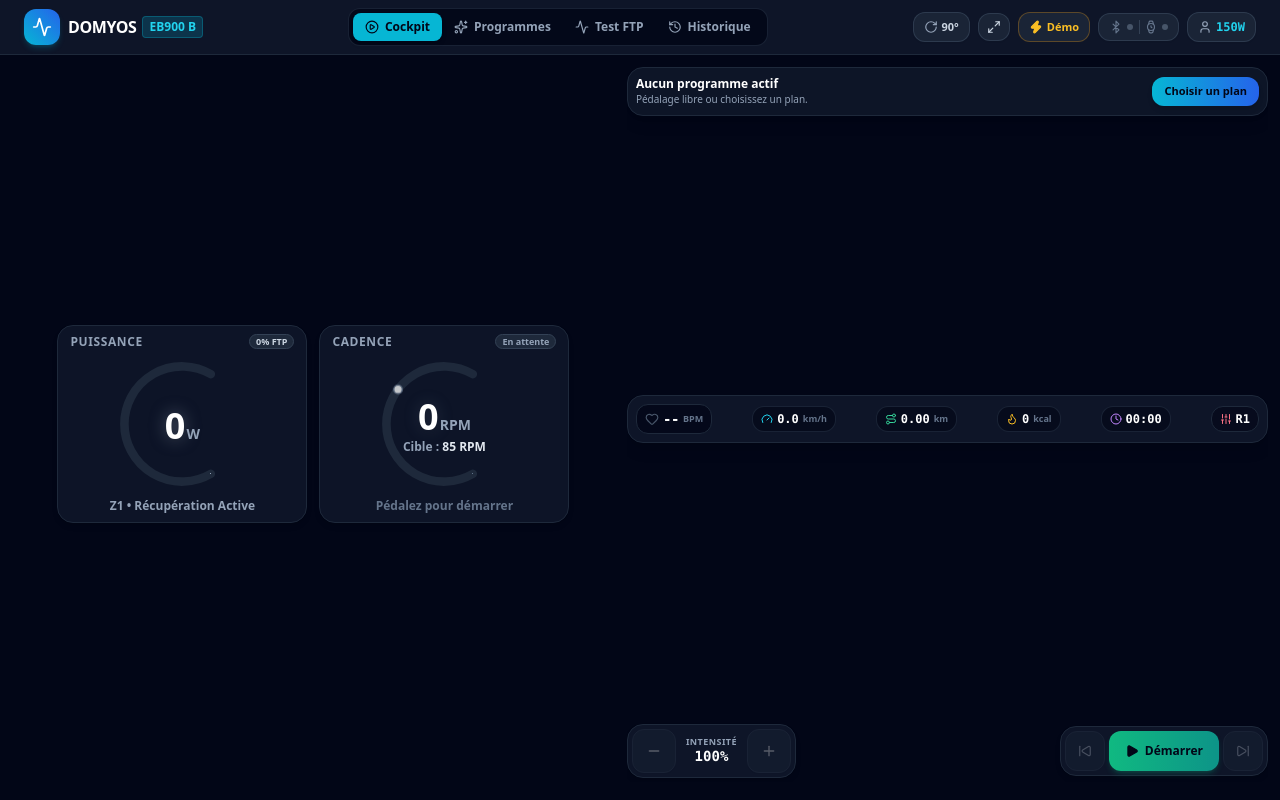
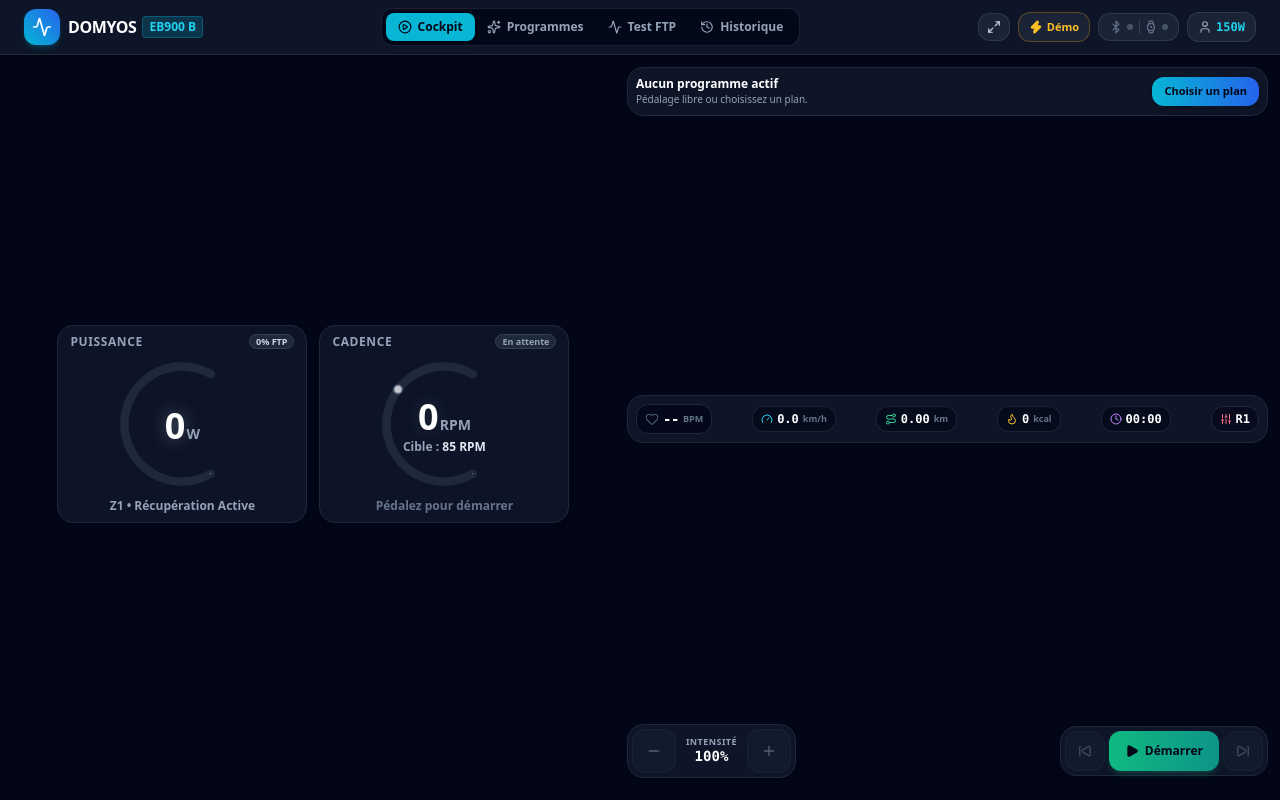
Before and after one commit to killbill81/exercices_velo_appartement, a React (Vite) app: page / in a window 1280 px wide. Built offline with nearby package versions, Linux system fonts and the light colour scheme.

Commit message:
fix(ui): remove CSS 90deg rotation hack to ensure clean natural vertical portrait layout on phones

```diff
--- a/src/App.tsx
+++ b/src/App.tsx
@@ -33,26 +33,12 @@ export default function App() {
   // Simulation mode
   const [isSimulating, setIsSimulating] = useState(false);
 
-  // Forced 90deg landscape mode
-  const [isForceLandscape, setIsForceLandscape] = useState<boolean>(() => {
+  useEffect(() => {
+    // Nettoyage éventuel d'anciens flags de rotation forcée
     try {
-      return localStorage.getItem('velo_force_landscape') === 'true';
-    } catch {
-      return false;
-    }
-  });
+      localStorage.removeItem('velo_force_landscape');
+    } catch {}
 
-  const handleToggleForceLandscape = () => {
-    setIsForceLandscape((prev) => {
-      const next = !prev;
-      try {
-        localStorage.setItem('velo_force_landscape', String(next));
-      } catch {}
-      return next;
-    });
-  };
-
-  useEffect(() => {
     // 0. Libérer l'orientation pour un comportement mobile natif fluide (portrait/paysage)
     try {
       if (typeof window !== 'undefined' && 'screen' in window && window.screen.orientation && 'unlock' in window.screen.orientation) {
@@ -128,9 +114,7 @@ export default function App() {
   };
 
   return (
-    <div className={`h-[100dvh] max-h-[100dvh] bg-slate-950 text-slate-100 flex flex-col selection:bg-cyan-500 selection:text-white overflow-hidden ${
-      isForceLandscape ? 'forced-landscape-mode' : ''
-    }`}>
+    <div className="h-[100dvh] max-h-[100dvh] bg-slate-950 text-slate-100 flex flex-col selection:bg-cyan-500 selection:text-white overflow-hidden">
       {/* Header */}
       <Header
         activeTab={activeTab}
@@ -141,8 +125,6 @@ export default function App() {
         onOpenProfileModal={() => setIsProfileModalOpen(true)}
         isSimulating={isSimulating}
         onToggleSimulation={handleToggleSimulation}
-        isForceLandscape={isForceLandscape}
-        onToggleForceLandscape={handleToggleForceLandscape}
       />
 
       {/* Main Content Area */}
--- a/src/components/cockpit/LiveCockpit.tsx
+++ b/src/components/cockpit/LiveCockpit.tsx
@@ -61,11 +61,11 @@ export const LiveCockpit: React.FC<LiveCockpitProps> = ({
         nextWatts={workoutState.nextStep?.targetWatts}
       />
 
-      {/* 2. Conteneur Principal : 2 colonnes en Paysage, 1 colonne en Portrait */}
-      <div className="w-full h-full flex flex-col landscape:flex-row md:flex-row items-stretch justify-between gap-1.5 sm:gap-3 overflow-hidden">
+      {/* 2. Conteneur Principal : 2 colonnes en Paysage / Desktop, 1 colonne en Portrait Mobile */}
+      <div className="w-full h-full flex flex-col landscape:flex-row lg:flex-row items-stretch justify-between gap-1.5 sm:gap-3 overflow-hidden">
 
-        {/* COLONNE GAUCHE : Jauges Néon Duo (Watts + Cadence) */}
-        <div className="w-full landscape:w-[48%] md:w-[48%] flex flex-col justify-center items-center shrink-0 my-auto">
+        {/* COLONNE GAUCHE (ou Milieu en portrait) : Jauges Néon Duo (Watts + Cadence) */}
+        <div className="w-full landscape:w-[48%] lg:w-[48%] flex flex-col justify-center items-center shrink-0 my-auto">
           <div className="grid grid-cols-2 gap-1.5 sm:gap-3 w-full max-w-lg">
             <PowerZoneGauge
               currentWatts={bikeState.powerWatts}
@@ -83,7 +83,7 @@ export const LiveCockpit: React.FC<LiveCockpitProps> = ({
         </div>
 
         {/* COLONNE DROITE : Timeline, Métriques & Commandes */}
-        <div className="w-full landscape:w-[52%] md:w-[52%] flex flex-col justify-between h-full gap-1 overflow-hidden py-0.5">
+        <div className="w-full landscape:w-[52%] lg:w-[52%] flex flex-col justify-between h-full gap-1 overflow-hidden py-0.5">
           {/* Haut Droite : Timeline Palier */}
           <div className="w-full shrink-0">
             {workoutState.workout ? (
--- a/src/components/common/Header.tsx
+++ b/src/components/common/Header.tsx
@@ -1,5 +1,5 @@
 import React, { useState, useEffect } from 'react';
-import { Bluetooth, Watch, User, Activity, PlayCircle, History, Sparkles, Zap, Maximize2, Minimize2, RotateCw } from 'lucide-react';
+import { Bluetooth, Watch, User, Activity, PlayCircle, History, Sparkles, Zap, Maximize2, Minimize2 } from 'lucide-react';
 import { BluetoothConnectionState } from '../../types/bluetooth';
 import { UserProfile } from '../../types/user';
 import { toggleFullscreen, isFullscreen, subscribeFullscreenChange } from '../../utils/fullscreen';
@@ -13,8 +13,6 @@ interface HeaderProps {
   onOpenProfileModal: () => void;
   isSimulating: boolean;
   onToggleSimulation: () => void;
-  isForceLandscape: boolean;
-  onToggleForceLandscape: () => void;
 }
 
 export const Header: React.FC<HeaderProps> = ({
@@ -26,8 +24,6 @@ export const Header: React.FC<HeaderProps> = ({
   onOpenProfileModal,
   isSimulating,
   onToggleSimulation,
-  isForceLandscape,
-  onToggleForceLandscape,
 }) => {
   const [fullscreenActive, setFullscreenActive] = useState<boolean>(isFullscreen());
 
@@ -105,20 +101,6 @@ export const Header: React.FC<HeaderProps> = ({
 
         {/* Boutons d'Action Droite (TOUJOURS VISIBLES SUR SMARTPHONE) */}
         <div className="flex items-center gap-1.5 sm:gap-2 shrink-0">
-          {/* Bouton Forcer Rotation 90° Paysage (Compteur Vélo) */}
-          <button
-            onClick={onToggleForceLandscape}
-            title={isForceLandscape ? "Désactiver la rotation 90° forcée" : "Forcer le mode paysage horizontal 90° (Compteur de guidon)"}
-            className={`flex items-center gap-1 p-1.5 sm:px-2.5 sm:py-1.5 rounded-xl border text-xs font-bold transition-all active:scale-95 shadow-sm ${
-              isForceLandscape
-                ? 'bg-cyan-500 text-slate-950 border-cyan-400 shadow-cyan-500/20'
-                : 'bg-slate-800/80 hover:bg-slate-800 border-slate-700/80 text-slate-300'
-            }`}
-          >
-            <RotateCw className={`w-3.5 h-3.5 ${isForceLandscape ? 'rotate-90 text-slate-950' : 'text-slate-400'}`} />
-            <span className="hidden sm:inline text-[11px]">90°</span>
-          </button>
-
           {/* Bouton Plein Écran */}
           <button
             onClick={() => toggleFullscreen()}
--- a/src/index.css
+++ b/src/index.css
@@ -24,19 +24,3 @@
 ::-webkit-scrollbar-thumb:hover {
   background: #475569;
 }
-
-/* Forced 90deg Landscape on Mobile Portrait */
-@media (orientation: portrait) {
-  .forced-landscape-mode {
-    position: fixed !important;
-    top: 0 !important;
-    left: 0 !important;
-    width: 100vh !important;
-    width: 100dvh !important;
-    height: 100vw !important;
-    height: 100dvw !important;
-    transform: rotate(90deg) translateY(-100%) !important;
-    transform-origin: top left !important;
-    overflow: hidden !important;
-  }
-}
```
